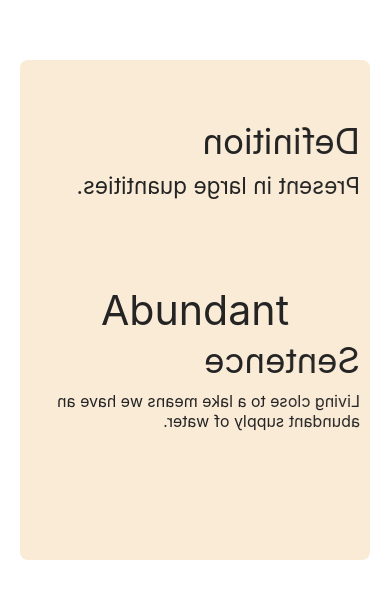
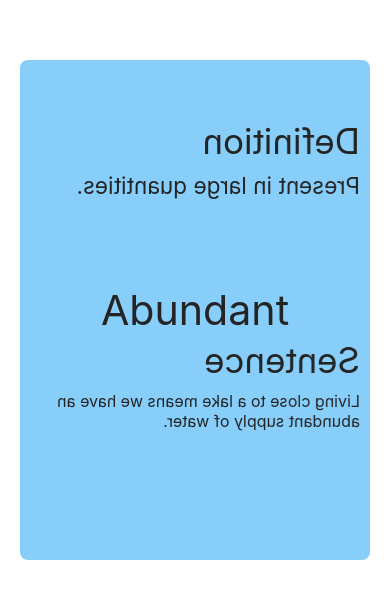
Before and after one commit to Shytaani/vocabs-for-TOEFL, a React Native app in the folder VocabsForTOEFL/: screen / in a window 390 px wide. Shown: the part 112-710 px from the top of the page. Built offline with nearby package versions, Linux system fonts and the light colour scheme.

Commit message:
Change card's color

```diff
--- a/VocabsForTOEFL/components/FlashCard.tsx
+++ b/VocabsForTOEFL/components/FlashCard.tsx
@@ -12,7 +12,7 @@ const styles = StyleSheet.create({
     borderRadius: 8,
     marginHorizontal: 20,
     paddingHorizontal: 10,
-    backgroundColor: 'antiquewhite',
+    backgroundColor: 'lightskyblue',
   },
   cardFront: {
     position: 'absolute',
```
